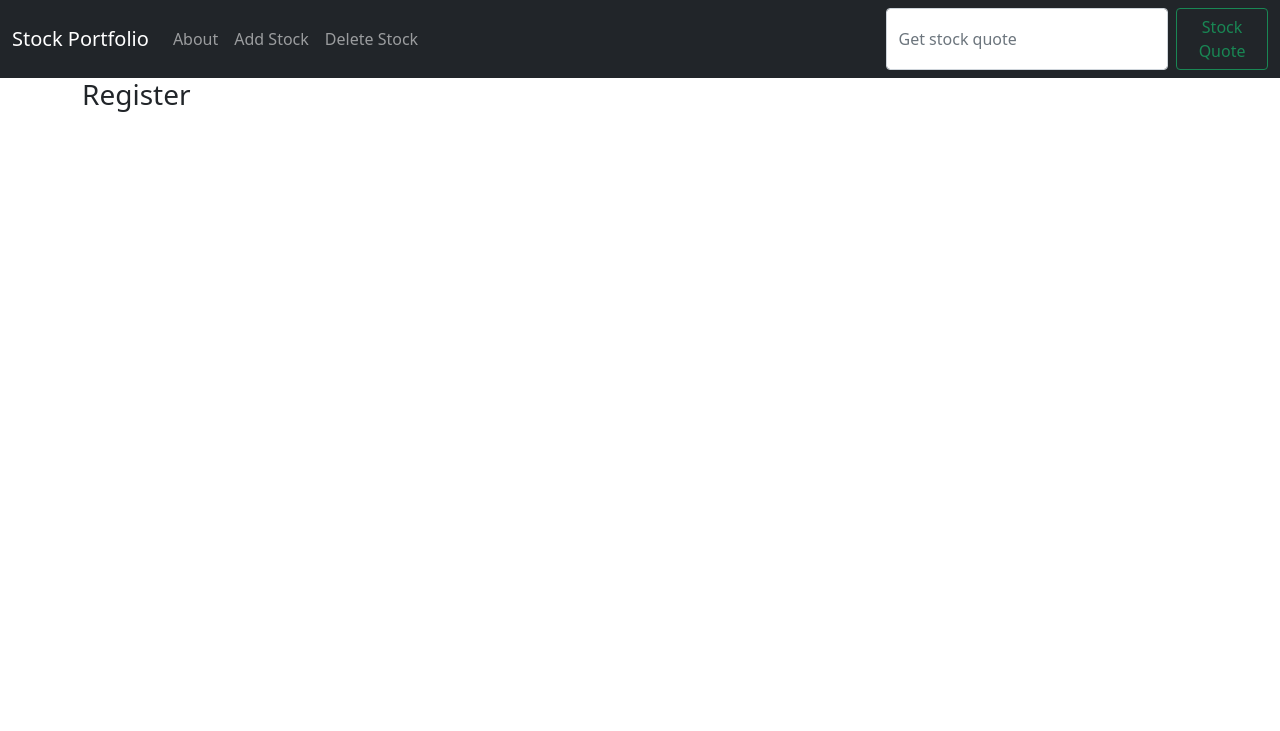
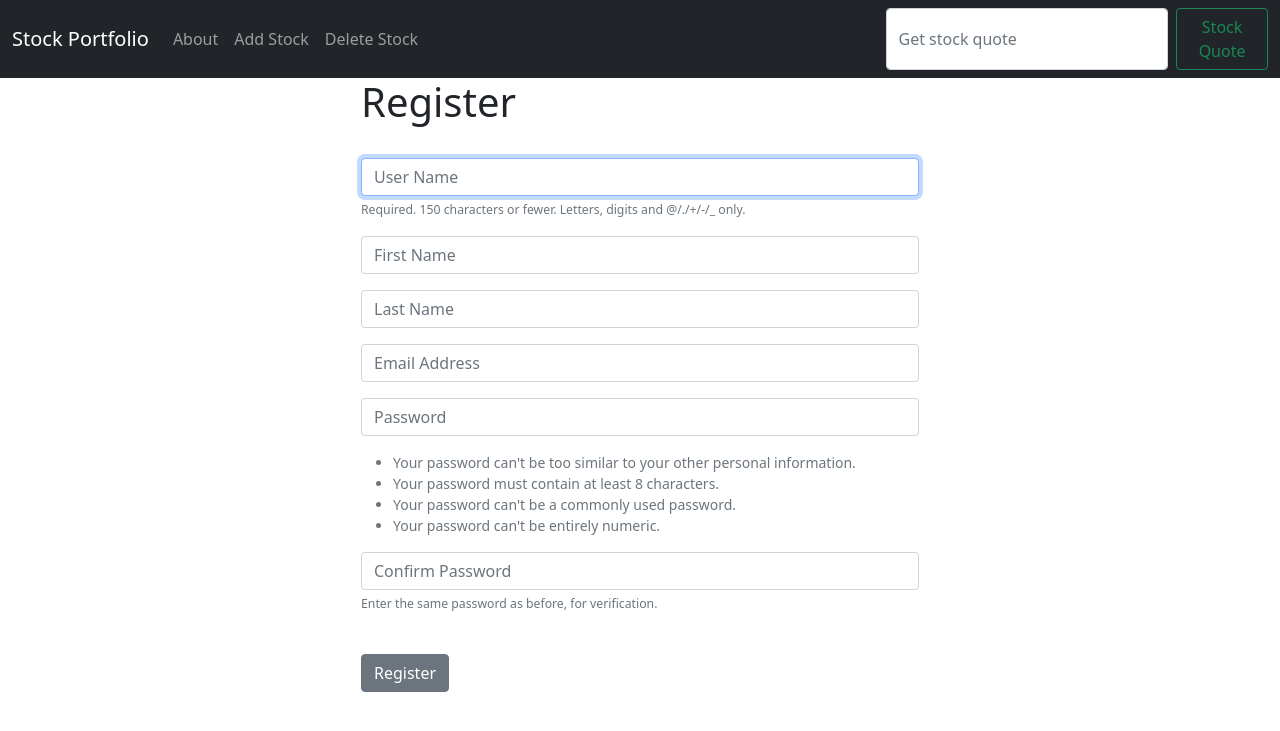
Before and after one commit to todor1/django-udemy, a Django app: page /register/ in a window 1280 px wide. Shown: the top 731 px of the page. Run offline with Django 5.2, Linux system fonts and the light colour scheme.

Commit message:
yt crm registration finished

```diff
--- a/youtube/crm/dcrm/website/forms.py
+++ b/youtube/crm/dcrm/website/forms.py
@@ -1,6 +1,8 @@
 from django.contrib.auth.forms import UserCreationForm
 from django.contrib.auth.models import User
 from django import forms
+
+# from .models import Record
 
 
 class SignUpForm(UserCreationForm):
@@ -10,18 +12,16 @@ class SignUpForm(UserCreationForm):
             attrs={"class": "form-control", "placeholder": "Email Address"}
         ),
     )
-
     first_name = forms.CharField(
         label="",
-        max_length=50,
+        max_length=100,
         widget=forms.TextInput(
             attrs={"class": "form-control", "placeholder": "First Name"}
         ),
     )
-
     last_name = forms.CharField(
         label="",
-        max_length=50,
+        max_length=100,
         widget=forms.TextInput(
             attrs={"class": "form-control", "placeholder": "Last Name"}
         ),
@@ -29,14 +29,14 @@ class SignUpForm(UserCreationForm):
 
     class Meta:
         model = User
-        fields = [
+        fields = (
             "username",
             "first_name",
             "last_name",
             "email",
             "password1",
             "password2",
-        ]
+        )
 
     def __init__(self, *args, **kwargs):
         super(SignUpForm, self).__init__(*args, **kwargs)
@@ -47,6 +47,7 @@ class SignUpForm(UserCreationForm):
         self.fields["username"].help_text = (
             '<span class="form-text text-muted"><small>Required. 150 characters or fewer. Letters, digits and @/./+/-/_ only.</small></span>'
         )
+
         self.fields["password1"].widget.attrs["class"] = "form-control"
         self.fields["password1"].widget.attrs["placeholder"] = "Password"
         self.fields["password1"].label = ""
--- a/youtube/crm/dcrm/website/templates/home.html
+++ b/youtube/crm/dcrm/website/templates/home.html
@@ -6,7 +6,7 @@
         {% else %}
             <h3>Login</h3>
             <br />
-            <form action="{% url "home" %}" method="post">
+            <form method="post" action="{% url "home" %}">
                 {% csrf_token %}
                 <div class="mb-3">
                     <input type="text"
--- a/youtube/crm/dcrm/website/templates/register.html
+++ b/youtube/crm/dcrm/website/templates/register.html
@@ -1,4 +1,25 @@
-{% extends "base.html" %}
+{% extends 'base.html' %}
 {% block content %}
-<h3>Register</h3>
-{% endblock content %}
+    <div class="col-md-6 offset-md-3">
+        <h1>Register</h1>
+        <br />
+        <form method="POST" action="{% url "register" %}">
+            {% csrf_token %}
+            {% if form.errors %}
+                <div class="alert alert-warning alert-dismissible fade show" role="alert">
+                    Your Form Has Errors
+                    {% for field in form %}
+                        {% if field.errors %}{{ field.errors }}{% endif %}
+                    {% endfor %}
+                    <button type="button"
+                            class="btn-close"
+                            data-bs-dismiss="alert"
+                            aria-label="Close"></button>
+                </div>
+            {% endif %}
+            {{ form.as_p }}
+            <br />
+            <button type="submit" class="btn btn-secondary">Register</button>
+        </form>
+    </div>
+{% endblock %}
--- a/youtube/crm/dcrm/website/views.py
+++ b/youtube/crm/dcrm/website/views.py
@@ -2,6 +2,7 @@ import re
 from django.shortcuts import redirect, render
 from django.contrib.auth import authenticate, login, logout
 from django.contrib import messages
+from .forms import SignUpForm
 
 
 # Create your views here.
@@ -44,7 +45,22 @@ def logout_user(request):
 
 
 def register_user(request):
-    return render(request, "register.html", {})
+    if request.method == "POST":
+        form = SignUpForm(request.POST)
+        if form.is_valid():
+            form.save()
+            # Authenticate and login
+            username = form.cleaned_data["username"]
+            password = form.cleaned_data["password1"]
+            user = authenticate(username=username, password=password)
+            login(request, user)
+            messages.success(request, "You Have Successfully Registered! Welcome!")
+            return redirect("home")
+    else:
+        form = SignUpForm()
+        return render(request, "register.html", {"form": form})
+
+    return render(request, "register.html", {"form": form})
 
 
 ###########################################################################
```
